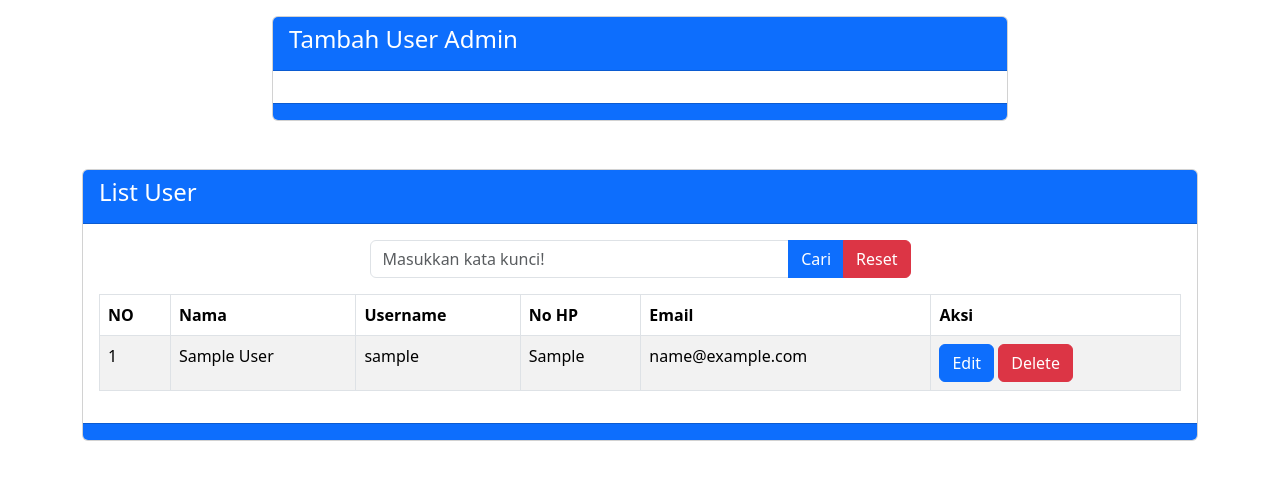
After one commit to M4UL25/project_skripsi, a PHP site: page /admin/aksi/view.php in a window 1280 px wide. The commit adds this page. Shown: the top 480 px of the page. Run offline with PHP 8.4, Linux system fonts and the light colour scheme; tables that the repository leaves empty or names only in its code hold one stand-in row (values such as "Sample post").

Commit message:
crud admin

```diff
--- /dev/null
+++ b/admin/aksi/view.php
@@ -0,0 +1,188 @@
+<?php
+include '../../koneksi/koneksi.php';
+?>
+
+<!doctype html>
+<html lang="en">
+
+<head>
+    <meta charset="utf-8">
+    <meta name="viewport" content="width=device-width, initial-scale=1">
+    <title>Bootstrap demo</title>
+    <link href="https://cdn.jsdelivr.net/npm/bootstrap@5.3.2/dist/css/bootstrap.min.css" rel="stylesheet"
+        integrity="sha384-T3c6CoIi6uLrA9TneNEoa7RxnatzjcDSCmG1MXxSR1GAsXEV/Dwwykc2MPK8M2HN" crossorigin="anonymous">
+</head>
+
+<body>
+
+    <div class="container mt-3">
+        <div class="row">
+            <div class="col-md-8 mx-auto">
+                <div class="card">
+                    <div class="card-header bg-primary text-white">
+                        <h4>Tambah User Admin</h4>
+                    </div>
+                    <div class="card-body">
+                        <div class="isian">
+                            <?php
+                            if (isset($_GET['id'])) {
+                                $id_admin = mysqli_real_escape_string($conn, $_GET['id']);
+                                $query_run = mysqli_query($conn, "SELECT * FROM tb_admin WHERE id_admin ='$id_admin'");
+
+                                if (mysqli_num_rows($query_run) > 0) {
+                                    $result = mysqli_fetch_array($query_run);
+                                    ?>
+                                    <form action="edit.php" method="post">
+                                        <input type="hiden" name="id_admin" value="<?= $result['id_admin']?>">
+                                        <div class="tambah mt-2">
+                                            <div class="mb-3 row">
+                                                <label class="col-sm-2 col-form-label">Nama</label>
+                                                <div class="col-sm-10">
+                                                    <input type="text" class="form-control" name="nama_admin"
+                                                        placeholder="Masukkan Nama" value="<?= $result['nama_admin']; ?>">
+                                                </div>
+                                            </div>
+                                        </div>
+                                        <div class="tambah mt-2">
+                                            <div class="mb-3 row">
+                                                <label class="col-sm-2 col-form-label">Username</label>
+                                                <div class="col-sm-10">
+                                                    <input type="text" class="form-control" name="username"
+                                                        placeholder="Masukkan Username" value="<?= $result['username']; ?>">
+                                                </div>
+                                            </div>
+                                        </div>
+                                        <div class="tambah mt-2">
+                                            <div class="mb-3 row">
+                                                <label for="inputPassword" class="col-sm-2 col-form-label">Password</label>
+                                                <div class="col-sm-10">
+                                                    <input type="password" class="form-control" name="password"
+                                                        placeholder="Masukkan Password" value="<?= $result['password']; ?>">
+                                                </div>
+                                            </div>
+                                        </div>
+                                        <div class="tambah mt-2">
+                                            <div class="mb-3 row">
+                                                <label class="col-sm-2 col-form-label">No HP</label>
+                                                <div class="col-sm-10">
+                                                    <input type="text" class="form-control" name="no_hp_admin"
+                                                        placeholder="Masukkan No HP" value="<?= $result['no_hp_admin']; ?>">
+                                                </div>
+                                            </div>
+                                        </div>
+                                        <div class="tambah mt-2">
+                                            <div class="mb-3 row">
+                                                <label class="col-sm-2 col-form-label">Email</label>
+                                                <div class="col-sm-10">
+                                                    <input type="text" class="form-control" name="email_admin"
+                                                        placeholder="Masukkan Email" value="<?= $result['email_admin']; ?>">
+                                                </div>
+                                            </div>
+                                        </div>
+                                        <div class="col-12" align="right">
+                                            <!-- <a href="edit.php" class="btn btn-primary" name="btn_edit">Ubah</a> -->
+                                            <button type="submit"class="btn btn-primary" name="btn_edit">Ubah</button>
+                                            <a href="../useradmin.php" class="btn btn-danger">Back</a>
+                                            <!-- <input type="submit" class="btn btn-primary" name="btn_edit" value="Register"
+                                                placeholder="Simpan"> -->
+                                        </div>
+                                    </form>
+                                    <?php
+                                }
+                            }
+                            ?>
+                        </div>
+                    </div>
+                    <div class="card-footer bg-primary"> <!--  -->
+                    </div>
+                </div>
+            </div>
+        </div>
+    </div>
+
+    <div class="container mt-5">
+        <div class="row">
+            <div class="col">
+                <div class="card">
+                    <div class="card-header bg-primary text-white">
+                        <h4>List User</h4>
+                    </div>
+                    <div class="card-body">
+                        <div class="col-md-6 mx-auto">
+                            <form action="" method="post">
+                                <div class="input-group mb-3">
+                                    <input type="text" name="tcari" class="form-control"
+                                        placeholder="Masukkan kata kunci!">
+                                    <button class="btn btn-primary" name="bcari" type="submit">Cari</button>
+                                    <button class="btn btn-danger" name="breset" type="submit">Reset</button>
+                                </div>
+                            </form>
+                        </div>
+
+                        <table class="table table-striped table-hover table-bordered">
+                            <thead>
+                                <tr>
+                                    <th scope="col">NO</th>
+                                    <th scope="col">Nama</th>
+                                    <th scope="col">Username</th>
+                                    <th scope="col">No HP</th>
+                                    <th scope="col">Email</th>
+                                    <th scope="col">Aksi</th>
+                                </tr>
+                            </thead>
+                            <?php
+                            $i = 1;
+                            $tampil = mysqli_query($conn, "SELECT * FROM tb_admin ORDER BY id_admin DESC");
+                            while ($data = mysqli_fetch_array($tampil)):
+                                $id_admin = $data['id_admin'];
+                                $nama_admin = $data['nama_admin'];
+                                $username = $data['username'];
+                                $no_hp_admin = $data['no_hp_admin'];
+                                $email_admin = $data['email_admin'];
+                                ?>
+                                <tbody>
+                                    <td scope="col">
+                                        <?= $i++ ?>
+                                    </td>
+                                    <td scope="col">
+                                        <?= $nama_admin ?>
+                                    </td>
+                                    <td scope="col">
+                                        <?= $username ?>
+                                    </td>
+                                    <td scope="col">
+                                        <?= $no_hp_admin ?>
+                                    </td>
+                                    <td scope="col">
+                                        <?= $email_admin ?>
+                                    </td>
+                                    <td scope="col">
+                                        <a href="view.php?id=<?= $id_admin ?>" class="btn btn-primary" name="ubah"
+                                            value="edit">Edit</a>
+                                        <a href="delete.php?id=<?= $id_admin ?>" class="btn btn-danger" name="aksi"
+                                            value="delete">Delete</a>
+                                    </td>
+                                <?php endwhile; ?>
+                        </table>
+                    </div>
+                    <div class="card-footer bg-primary">
+                        <!--  -->
+                    </div>
+                </div>
+            </div>
+        </div>
+    </div>
+
+
+    <script src="https://cdn.jsdelivr.net/npm/@popperjs/core@2.11.8/dist/umd/popper.min.js"
+        integrity="sha384-I7E8VVD/ismYTF4hNIPjVp/Zjvgyol6VFvRkX/vR+Vc4jQkC+hVqc2pM8ODewa9r"
+        crossorigin="anonymous"></script>
+    <script src="https://cdn.jsdelivr.net/npm/bootstrap@5.3.2/dist/js/bootstrap.min.js"
+        integrity="sha384-BBtl+eGJRgqQAUMxJ7pMwbEyER4l1g+O15P+16Ep7Q9Q+zqX6gSbd85u4mG4QzX+"
+        crossorigin="anonymous"></script>
+    <script src="https://cdn.jsdelivr.net/npm/bootstrap@5.3.2/dist/js/bootstrap.bundle.min.js"
+        integrity="sha384-C6RzsynM9kWDrMNeT87bh95OGNyZPhcTNXj1NW7RuBCsyN/o0jlpcV8Qyq46cDfL"
+        crossorigin="anonymous"></script>
+</body>
+
+</html>
--- a/index.php
+++ b/index.php
@@ -31,7 +31,7 @@ include "koneksi/koneksi.php";
                                     <a class="nav-link active" href="#">Kategori</a>
                                     <a class="nav-link active" href="#">Berita</a>
                                     <a class="nav-link active" href="#">Konfigurasi</a>
-                                    <a class="nav-link active" href="?pin=useradmin">User Admin</a>
+                                    <a class="nav-link active" href="admin/useradmin.php">User Admin</a>
 
                                     <a class="nav-link active" href="koneksi/logout.php">Logout</a>
                                 </div>
```
Also changed, not shown: admin/aksi/delete.php (added, +11 -0 lines), admin/aksi/edit.php (added, +37 -0 lines), admin/cekadmin.php (deleted, +0 -22 lines), admin/register/aksi_admin.php (added, +69 -0 lines), admin/useradmin.php (+92 -19 lines), register/cekdaftar.php (deleted, +0 -44 lines), admin/register/daftar.php (renamed from register/daftar.php).
